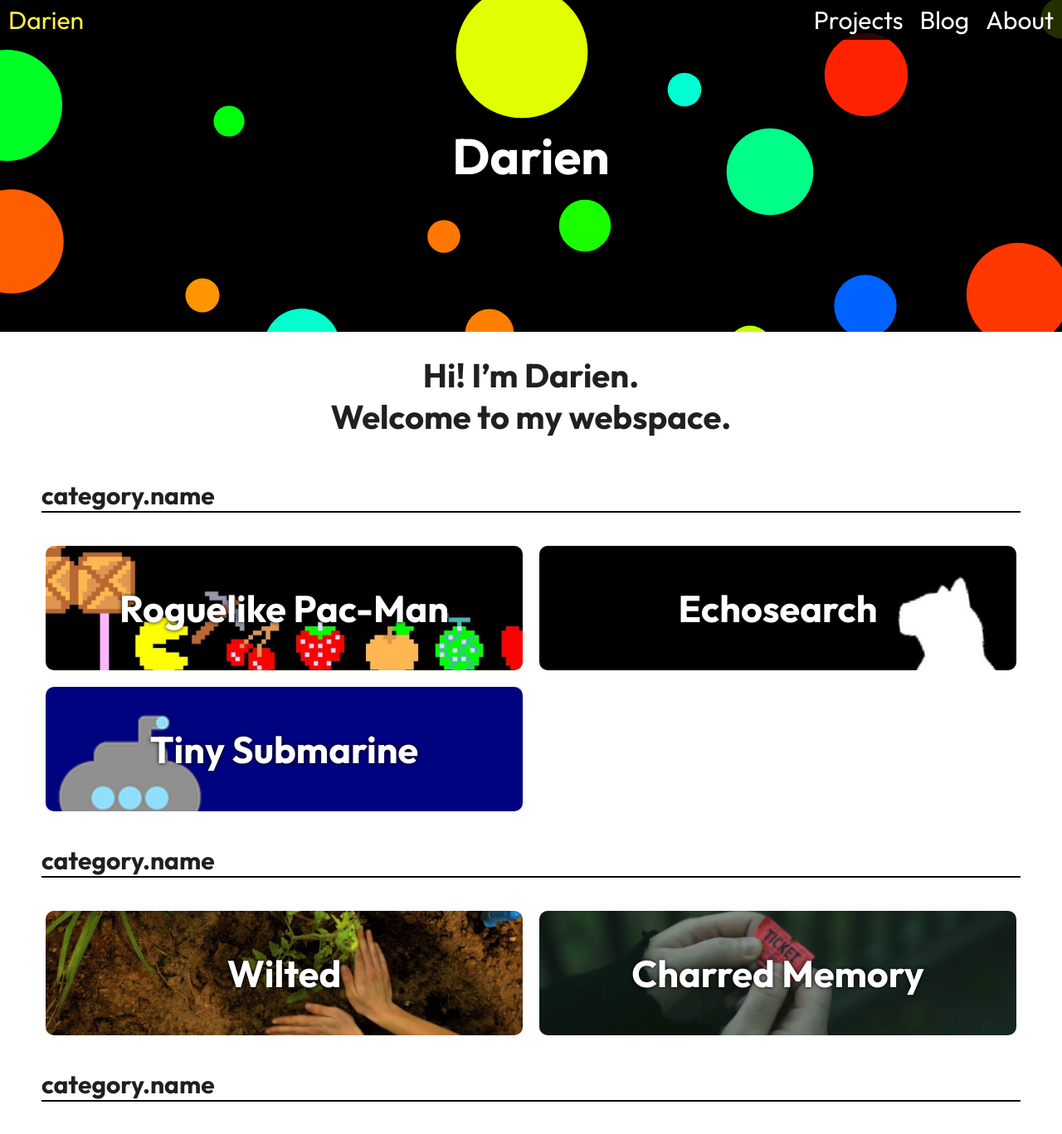
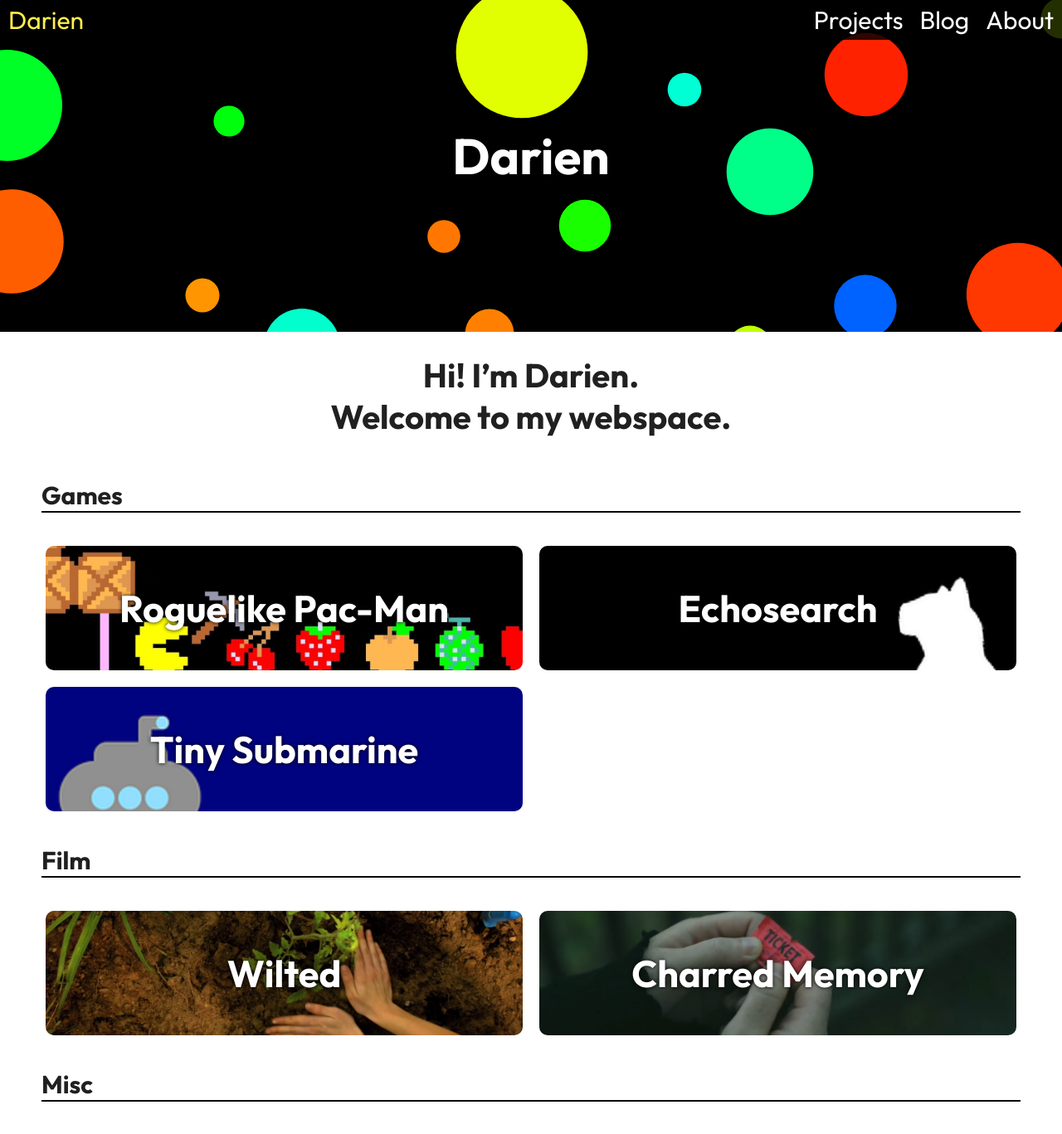
Before and after one commit to darienyoder/darien.ink, a Jekyll site: the page built from index.md, in a window 1280 px wide and 1373 px high. Shown: the top 1367 px of the window at 83% size. Built offline with Jekyll 4.4.1, drawn with Linux system fonts in a browser that asks for light colours.

Commit message:
Category name

```diff
--- a/_layouts/home.html
+++ b/_layouts/home.html
@@ -15,7 +15,7 @@ layout: base
     <div id="category-list">
         {% for category in site.data.categories %}
 
-            <h2 class="list-break">category.name</h2>
+            <h2 class="list-break">{{ category.name }}</h2>
             {% for project in site.data.projects %}
                 {% if project.type == category.name %}
                     <a href="{{ project.link }}" style="background-image: url('{{ project.image }}');"><h2>{{ project.name }}</h2></a>
```
